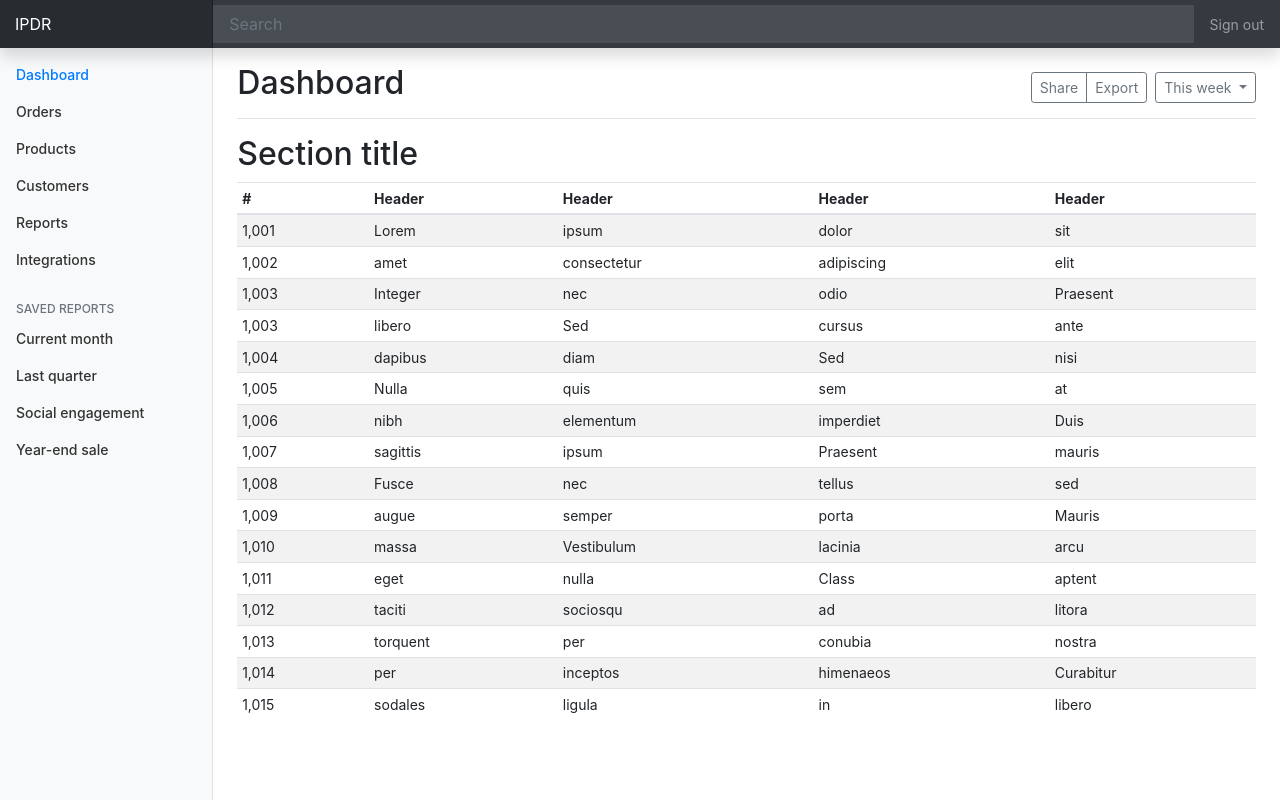
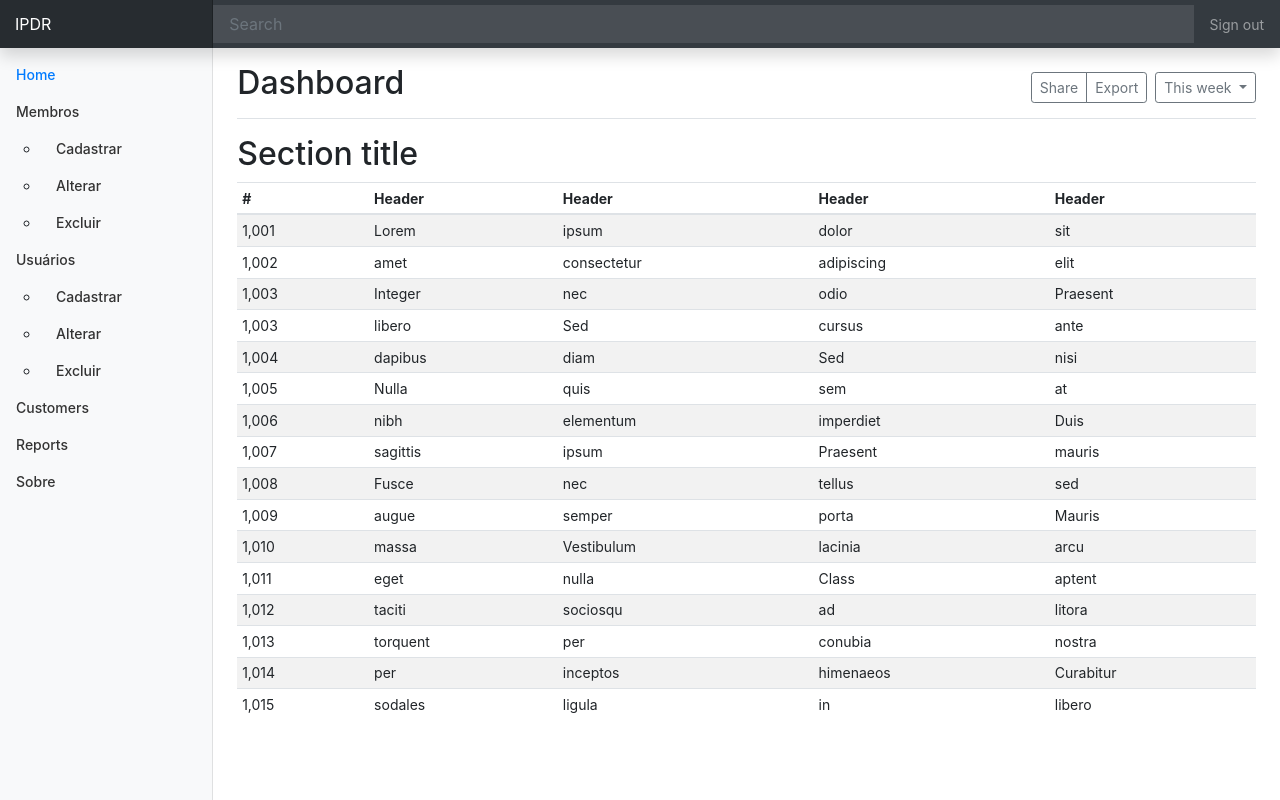
Before and after one commit to cenadev/ipdr-php, a PHP site: page / in a window 1280 px wide. Run offline with PHP 8.4, Linux system fonts and the light colour scheme.

Commit message:
Feita algumas modificações no menu lateral.

```diff
--- a/views/template.php
+++ b/views/template.php
@@ -28,20 +28,54 @@
                 <li class="nav-item">
                     <a class="nav-link active" href="#">
                         <span data-feather="home"></span>
-                        Dashboard <span class="sr-only">(current)</span>
+                        Home <span class="sr-only">(current)</span>
                     </a>
                 </li>
                 <li class="nav-item">
                     <a class="nav-link" href="#">
                         <span data-feather="file"></span>
-                        Orders
+                        Membros
                     </a>
+                    <ul>
+                        <li>
+                        <a class="nav-link" href="#">
+                            Cadastrar
+                        </a>
+                        </li>
+                        <li>
+                        <a class="nav-link" href="#">
+                            Alterar
+                        </a>
+                        </li>
+                        <li>
+                        <a class="nav-link" href="#">
+                            Excluir
+                        </a>
+                        </li>
+                    </ul>
                 </li>
                 <li class="nav-item">
                     <a class="nav-link" href="#">
                         <span data-feather="shopping-cart"></span>
-                        Products
+                        Usuários
                     </a>
+                    <ul>
+                        <li>
+                        <a class="nav-link" href="#">
+                            Cadastrar
+                        </a>
+                        </li>
+                        <li>
+                        <a class="nav-link" href="#">
+                            Alterar
+                        </a>
+                        </li>
+                        <li>
+                        <a class="nav-link" href="#">
+                            Excluir
+                        </a>
+                        </li>
+                    </ul>
                 </li>
                 <li class="nav-item">
                     <a class="nav-link" href="#">
@@ -58,43 +92,12 @@
                 <li class="nav-item">
                     <a class="nav-link" href="#">
                         <span data-feather="layers"></span>
-                        Integrations
+                        Sobre
                     </a>
                 </li>
             </ul>
 
-            <h6 class="sidebar-heading d-flex justify-content-between align-items-center px-3 mt-4 mb-1 text-muted">
-                <span>Saved reports</span>
-                <a class="d-flex align-items-center text-muted" href="#">
-                    <span data-feather="plus-circle"></span>
-                </a>
-            </h6>
-            <ul class="nav flex-column mb-2">
-                <li class="nav-item">
-                    <a class="nav-link" href="#">
-                        <span data-feather="file-text"></span>
-                        Current month
-                    </a>
-                </li>
-                <li class="nav-item">
-                    <a class="nav-link" href="#">
-                        <span data-feather="file-text"></span>
-                        Last quarter
-                    </a>
-                </li>
-                <li class="nav-item">
-                    <a class="nav-link" href="#">
-                        <span data-feather="file-text"></span>
-                        Social engagement
-                    </a>
-                </li>
-                <li class="nav-item">
-                    <a class="nav-link" href="#">
-                        <span data-feather="file-text"></span>
-                        Year-end sale
-                    </a>
-                </li>
-            </ul>
+
         </div>
     </nav>
 
@@ -111,9 +114,9 @@
         </div>
     </div>
 
-        <script src="./assets/js/vendor/jquery-slim.min.js"></script>
-        <script src="./assets/bootstrap/dist/js/bootstrap.bundle.min.js"></script>
-        <script src="./assets/js/dashboard.js"></script>
+    <script src="./assets/js/vendor/jquery-slim.min.js"></script>
+    <script src="./assets/bootstrap/dist/js/bootstrap.bundle.min.js"></script>
+    <script src="./assets/js/dashboard.js"></script>
 </body>
 
 </html>
```
